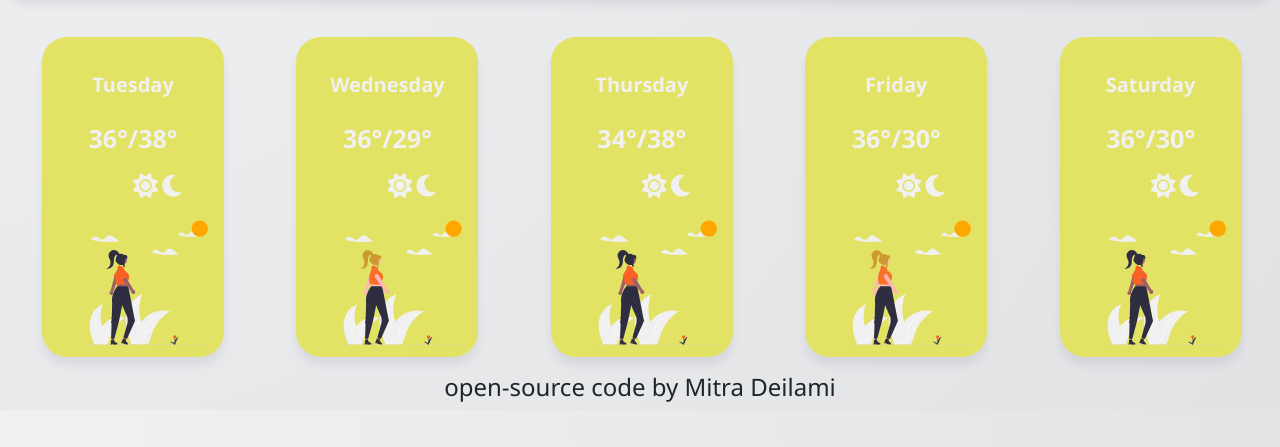
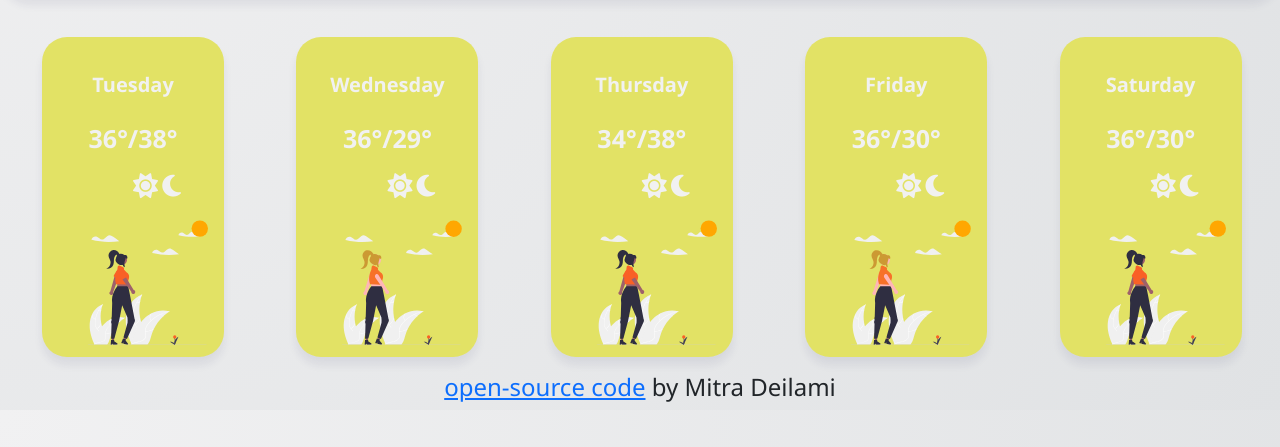
Before and after one commit to MitraDay/MiaDay-weather-app, a website built with Parcel: page index.html in a window 1280 px wide. Shown: the part 353-800 px from the top of the page. Built offline with nearby package versions, Linux system fonts and the light colour scheme.

Commit message:
Update index.html

```diff
--- a/index.html
+++ b/index.html
@@ -144,6 +144,6 @@
       </ul>
     </div>
   <script src="src/index.js"></script>
-  <h4>open-source code by Mitra Deilami</h4>
+  <h4><a href="https://github.com/MitraDay/MiaDay-weather-app">open-source code</a> by Mitra Deilami</h4>
     </body>
 </html>
```
